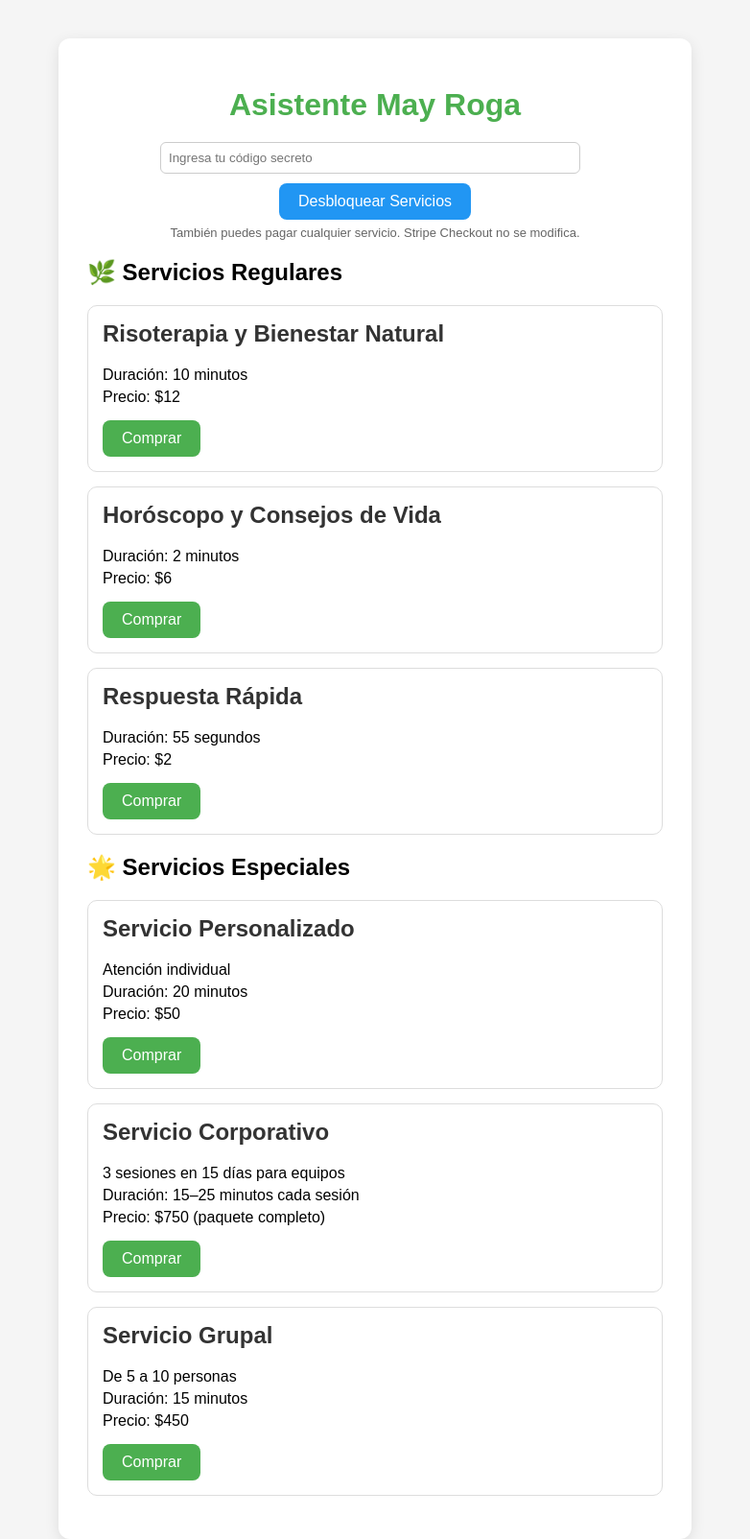
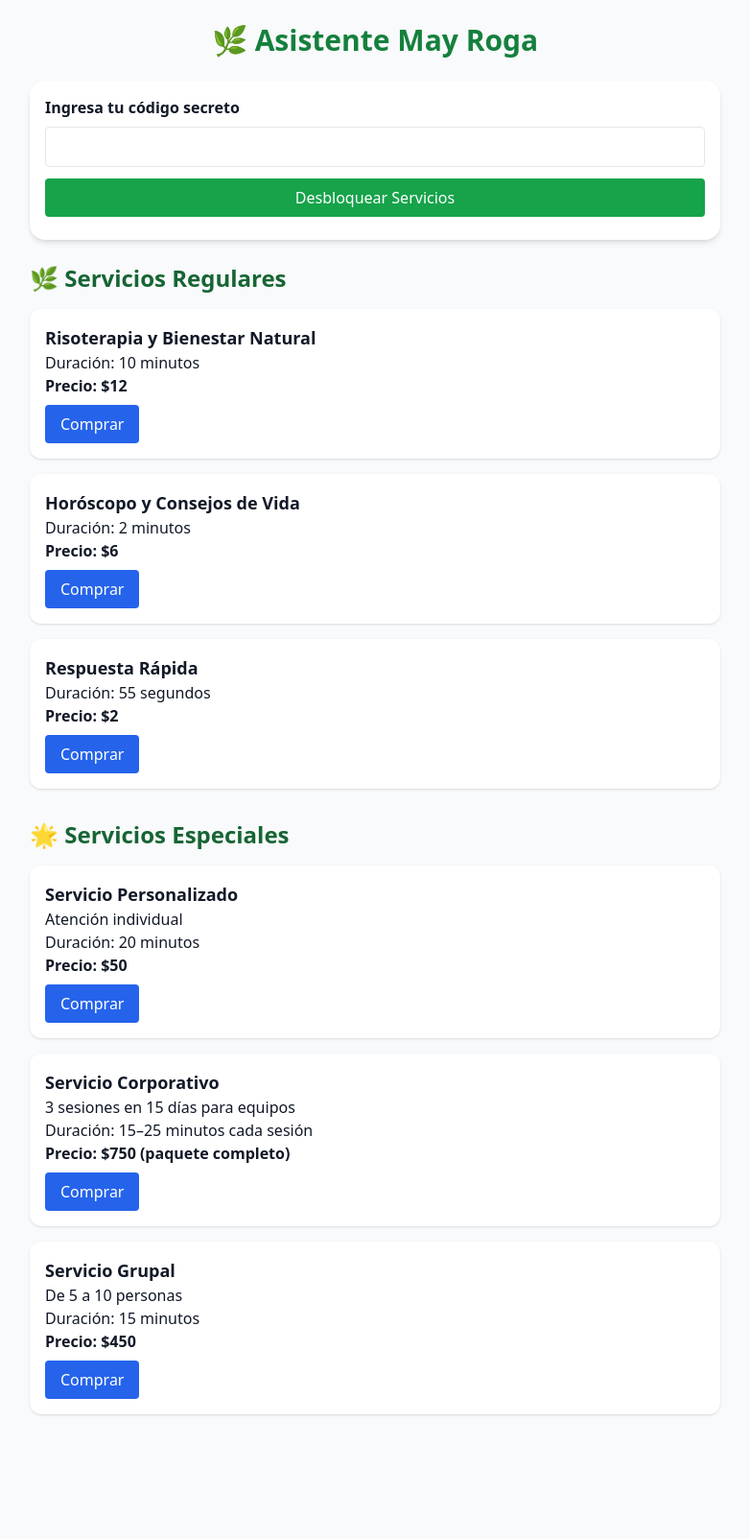
Before and after one commit to mayroga/Asistente-Virtual-May-Roga, a FastAPI app: page / in a window 1280 px wide. Shown: the whole page at 96% size, without its empty margins (249-1031 px from the left). After the commit the page ends 1475 px from the top, so only its background shows below. Run offline with FastAPI, Linux system fonts and the light colour scheme; some libraries are stand-ins or nearby versions.

Commit message:
Update index.html

```diff
--- a/templates/index.html
+++ b/templates/index.html
@@ -1,131 +1,107 @@
 <!DOCTYPE html>
 <html lang="es">
 <head>
-<meta charset="UTF-8" />
-<meta name="viewport" content="width=device-width, initial-scale=1.0"/>
-<title>Asistente May Roga</title>
+    <meta charset="UTF-8">
+    <meta name="viewport" content="width=device-width, initial-scale=1.0">
+    <title>Asistente Virtual · May Roga</title>
+    <script src="https://cdn.tailwindcss.com"></script>
+    <!-- Stripe -->
     <script src="https://js.stripe.com/v3/"></script>
-<style>
-  body { font-family: Arial, sans-serif; background:#f5f5f5; margin:0; padding-top:40px; display:flex; justify-content:center; }
-  .container { background:#fff; padding:30px; border-radius:12px; box-shadow:0 4px 15px rgba(0,0,0,0.1); width:90%; max-width:600px; }
-  h1 { color:#4CAF50; text-align:center; margin-bottom:20px; }
-  .service { border:1px solid #ddd; border-radius:10px; padding:15px; margin-bottom:15px; }
-  .service h2 { margin-top:0; color:#333; }
-  .service p { margin:5px 0; }
-  button { background:#4CAF50; color:#fff; border:none; padding:10px 20px; border-radius:8px; font-size:16px; cursor:pointer; margin-top:10px; }
-  button:hover { background:#43a047; }
-  #secret-input { width:70%; padding:8px; border-radius:6px; border:1px solid #ccc; margin-right:10px; }
-  #secret-button { background:#2196F3; }
-  #secret-button:hover { background:#1976D2; }
-  .note { font-size:13px; color:#666; margin-top:6px; }
-</style>
 </head>
-<body>
-<div class="container">
-  <h1>Asistente May Roga</h1>
+<body class="bg-gray-50 text-gray-900">
+    <div class="max-w-3xl mx-auto p-6">
+        <h1 class="text-3xl font-bold text-center text-green-700 mb-6">🌿 Asistente May Roga</h1>
 
-  <!-- Acceso con Código Secreto -->
-  <div style="margin-bottom:20px; text-align:center;">
-    <input id="secret-input" type="password" placeholder="Ingresa tu código secreto">
-    <button id="secret-button" onclick="unlockAllServices()">Desbloquear Servicios</button>
-    <div class="note">También puedes pagar cualquier servicio. Stripe Checkout no se modifica.</div>
+        <!-- Código secreto -->
+        <div class="bg-white shadow-md rounded-2xl p-4 mb-6">
+            <label for="secret" class="block mb-2 font-semibold">Ingresa tu código secreto</label>
+            <input id="secret" type="password" class="w-full p-2 border rounded mb-3">
+            <button onclick="unlockServices()" class="bg-green-600 text-white px-4 py-2 rounded w-full hover:bg-green-700">
+                Desbloquear Servicios
+            </button>
+            <p id="unlockResult" class="mt-2 text-sm text-gray-600"></p>
         </div>
 
-  <h2>🌿 Servicios Regulares</h2>
+        <!-- Servicios -->
+        <h2 class="text-2xl font-semibold text-green-800 mb-4">🌿 Servicios Regulares</h2>
 
-  <div class="service">
-    <h2>Risoterapia y Bienestar Natural</h2>
+        <div class="space-y-4">
+            <div class="bg-white shadow rounded-xl p-4">
+                <h3 class="text-lg font-semibold">Risoterapia y Bienestar Natural</h3>
                 <p>Duración: 10 minutos</p>
-    <p>Precio: $12</p>
-    <button onclick="buyService('Risoterapia y Bienestar Natural', 1200)">Comprar</button>
+                <p class="font-bold">Precio: $12</p>
+                <button onclick="buyService('Risoterapia y Bienestar Natural', 1200)" class="bg-blue-600 text-white px-4 py-2 rounded mt-2">Comprar</button>
             </div>
 
-  <div class="service">
-    <h2>Horóscopo y Consejos de Vida</h2>
+            <div class="bg-white shadow rounded-xl p-4">
+                <h3 class="text-lg font-semibold">Horóscopo y Consejos de Vida</h3>
                 <p>Duración: 2 minutos</p>
-    <p>Precio: $6</p>
-    <button onclick="buyService('Horóscopo', 600)">Comprar</button>
+                <p class="font-bold">Precio: $6</p>
+                <button onclick="buyService('Horóscopo y Consejos de Vida', 600)" class="bg-blue-600 text-white px-4 py-2 rounded mt-2">Comprar</button>
             </div>
 
-  <div class="service">
-    <h2>Respuesta Rápida</h2>
+            <div class="bg-white shadow rounded-xl p-4">
+                <h3 class="text-lg font-semibold">Respuesta Rápida</h3>
                 <p>Duración: 55 segundos</p>
-    <p>Precio: $2</p>
-    <button onclick="buyService('Respuesta Rápida', 200)">Comprar</button>
+                <p class="font-bold">Precio: $2</p>
+                <button onclick="buyService('Respuesta Rápida', 200)" class="bg-blue-600 text-white px-4 py-2 rounded mt-2">Comprar</button>
+            </div>
         </div>
 
-  <h2>🌟 Servicios Especiales</h2>
+        <h2 class="text-2xl font-semibold text-green-800 mt-8 mb-4">🌟 Servicios Especiales</h2>
 
-  <div class="service">
-    <h2>Servicio Personalizado</h2>
+        <div class="space-y-4">
+            <div class="bg-white shadow rounded-xl p-4">
+                <h3 class="text-lg font-semibold">Servicio Personalizado</h3>
                 <p>Atención individual</p>
                 <p>Duración: 20 minutos</p>
-    <p>Precio: $50</p>
-    <button onclick="buyService('Servicio Personalizado', 5000)">Comprar</button>
+                <p class="font-bold">Precio: $50</p>
+                <button onclick="buyService('Servicio Personalizado', 5000)" class="bg-blue-600 text-white px-4 py-2 rounded mt-2">Comprar</button>
             </div>
 
-  <div class="service">
-    <h2>Servicio Corporativo</h2>
+            <div class="bg-white shadow rounded-xl p-4">
+                <h3 class="text-lg font-semibold">Servicio Corporativo</h3>
                 <p>3 sesiones en 15 días para equipos</p>
                 <p>Duración: 15–25 minutos cada sesión</p>
-    <p>Precio: $750 (paquete completo)</p>
-    <button onclick="buyService('Servicio Corporativo', 75000)">Comprar</button>
+                <p class="font-bold">Precio: $750 (paquete completo)</p>
+                <button onclick="buyService('Servicio Corporativo', 75000)" class="bg-blue-600 text-white px-4 py-2 rounded mt-2">Comprar</button>
             </div>
 
-  <div class="service">
-    <h2>Servicio Grupal</h2>
+            <div class="bg-white shadow rounded-xl p-4">
+                <h3 class="text-lg font-semibold">Servicio Grupal</h3>
                 <p>De 5 a 10 personas</p>
                 <p>Duración: 15 minutos</p>
-    <p>Precio: $450</p>
-    <button onclick="buyService('Servicio Grupal', 45000)">Comprar</button>
+                <p class="font-bold">Precio: $450</p>
+                <button onclick="buyService('Servicio Grupal', 45000)" class="bg-blue-600 text-white px-4 py-2 rounded mt-2">Comprar</button>
             </div>
-
+        </div>
     </div>
 
     <script>
-/* stripe_key será inyectada por main.py: {{ stripe_key }} */
         const stripe = Stripe("{{ stripe_key }}");
-const backendURL = "https://asistente-virtual-may-roga.onrender.com";
 
-/* Compra: llama al endpoint /create-checkout-session que deja Stripe intacto */
-async function buyService(product, amount){
-  try {
-    const res = await fetch(`${backendURL}/create-checkout-session`, {
+        async function buyService(product, amount) {
+            const res = await fetch("/create-checkout-session", {
                 method: "POST",
-      headers: {"Content-Type":"application/json"},
-      body: JSON.stringify({product, amount})
+                headers: { "Content-Type": "application/json" },
+                body: JSON.stringify({ product, amount })
             });
             const data = await res.json();
-    if(data.id){
-      await stripe.redirectToCheckout({ sessionId: data.id });
+            if (data.id) {
+                stripe.redirectToCheckout({ sessionId: data.id });
             } else {
-      alert("Error creando sesión de pago.");
-      console.error("create-checkout-session response:", data);
-    }
-  } catch(err){
-    alert("Error de conexión con el servidor.");
-    console.error(err);
+                alert("Error al iniciar el pago");
             }
         }
 
-/* Unlock por código secreto: llama a /unlock (backend valida y devuelve access) */
-async function unlockAllServices(){
-  const code = document.getElementById('secret-input').value.trim();
-  if(!code){ alert("Ingresa tu código secreto"); return; }
-  try {
-    const res = await fetch(`${backendURL}/unlock?code=${encodeURIComponent(code)}`);
+        async function unlockServices() {
+            const secret = document.getElementById("secret").value;
+            const res = await fetch(`/assistant-stream?service=all&secret=${secret}`);
             const data = await res.json();
-    if(data.access === "granted"){
-      alert("Acceso autorizado. Puedes ahora acceder a tus servicios.");
-      // opcional: redirigir a dashboard o abrir página de servicios
-      window.location.href = backendURL; // el usuario puede abrir la URL del asistente
-    } else {
-      alert("Código incorrecto.");
-    }
-  } catch(e){
-    alert("Error de conexión con el servidor.");
-    console.error(e);
-  }
+            document.getElementById("unlockResult").innerText =
+                data.access === "granted"
+                    ? "✅ Acceso garantizado a todos los servicios"
+                    : "❌ Código incorrecto";
         }
     </script>
 </body>
```
Lines whose indentation alone changed are shown as unchanged.
